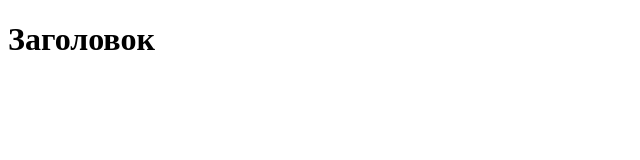
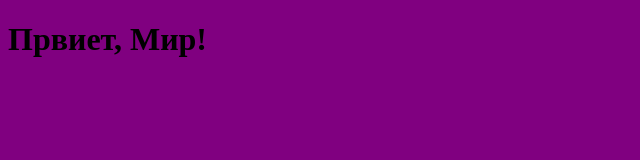
Before and after one commit to Tropicos/test, a plain HTML site: page index.html in a window 1280 px wide. Shown: the whole page, without its empty margins (0-640 px from the left). Drawn offline with Linux system fonts and the light colour scheme.

Commit message:
Заменил заголовок и покрасил фон

```diff
--- a/index.html
+++ b/index.html
@@ -7,7 +7,7 @@
 </head>
 <body>
 
-<h1>Заголовок</h1>
+<h1>Првиет, Мир!</h1>
 
 </body>
 </html>
--- a/style.css
+++ b/style.css
@@ -0,0 +1,3 @@
+body {
+    background-color: purple;
+}
```
